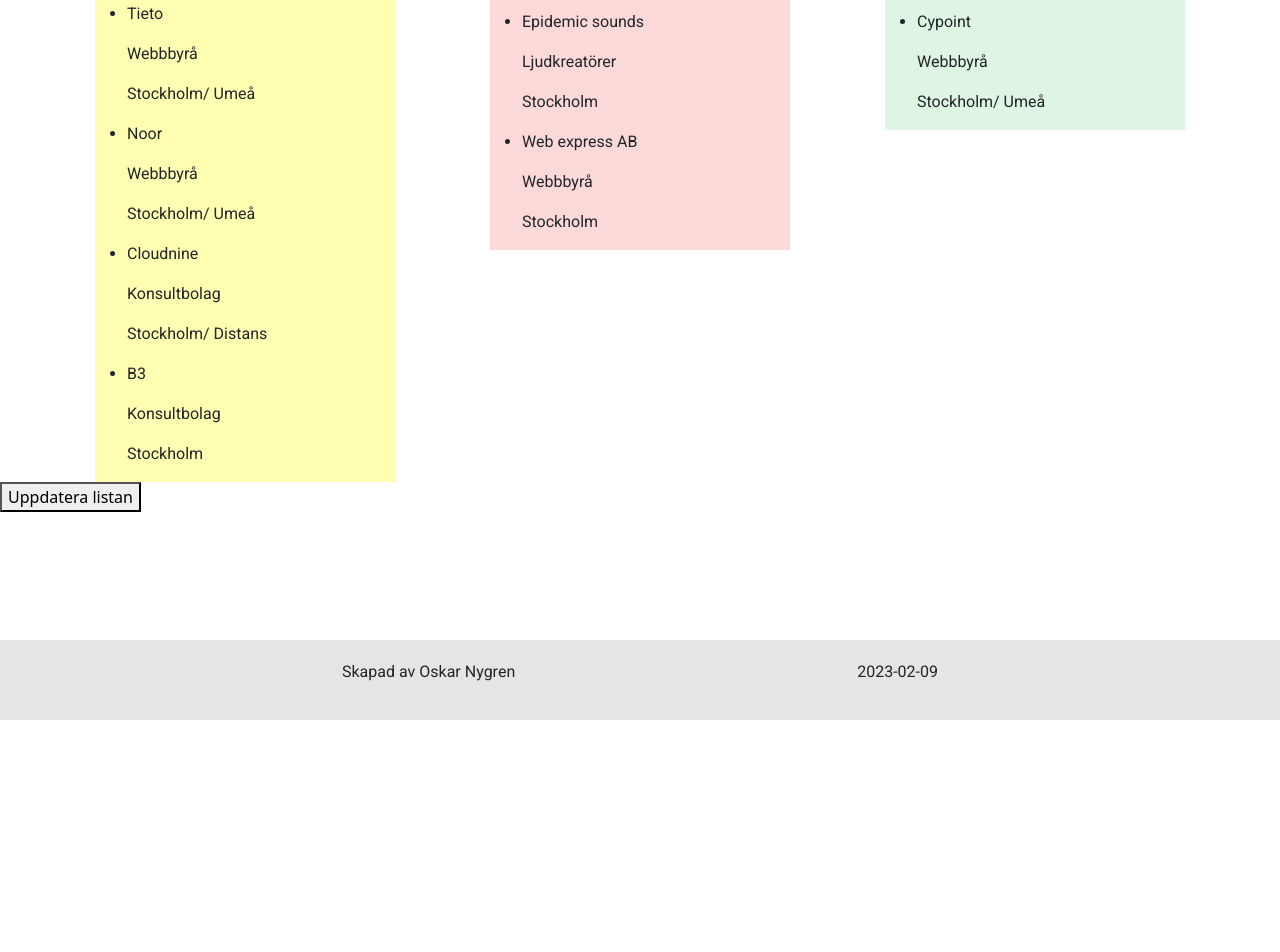
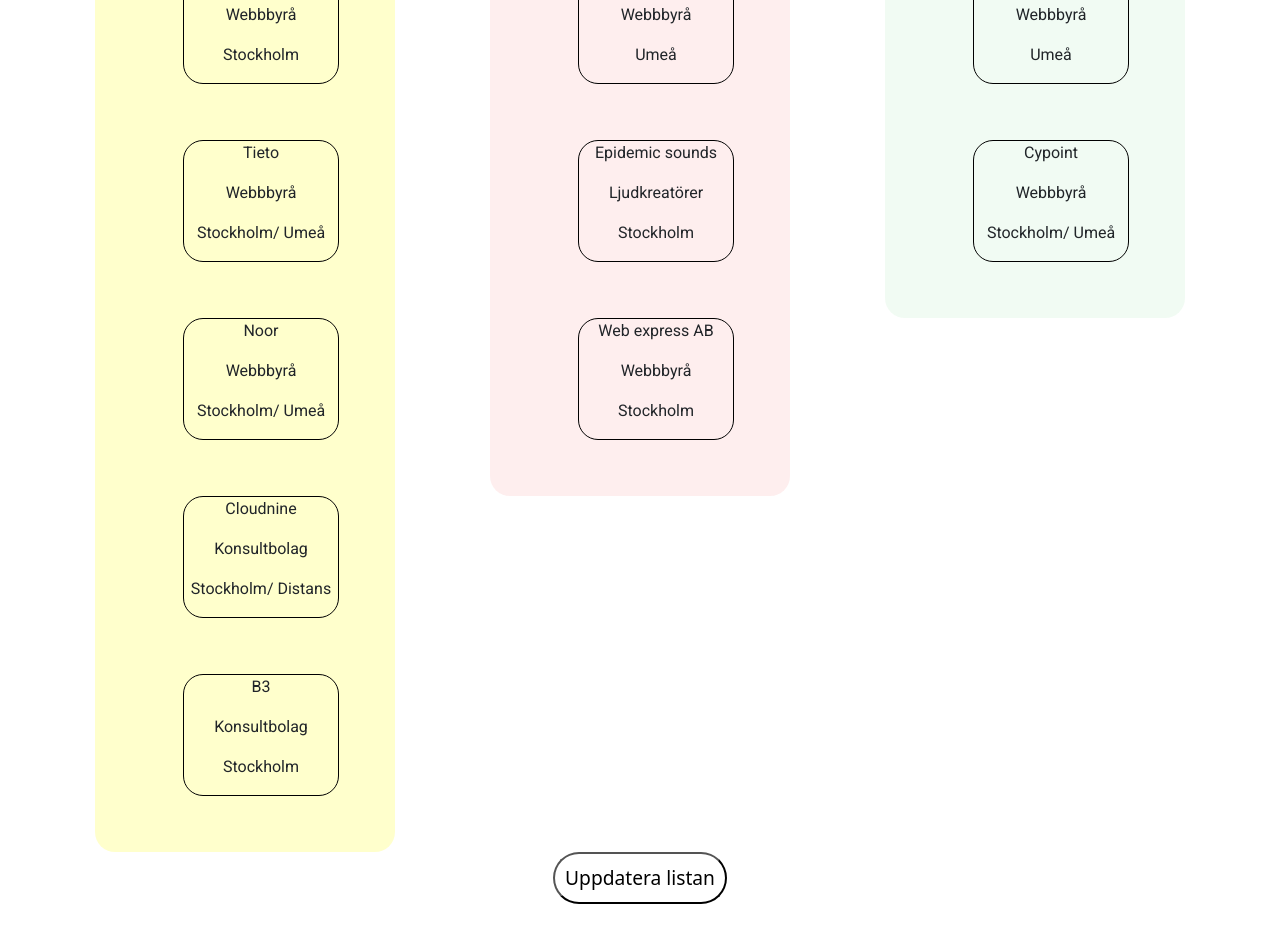
Before and after one commit to Oskarnn/LIA-listan, a Vue app in the folder project/LIA-project/: page / in a window 1280 px wide. Shown: the part 920-1872 px from the top of the page. Before the commit the page ends 1640 px from the top, so only its background shows below. Built offline with nearby package versions, Linux system fonts and the light colour scheme.

Commit message:
laptop commit

```diff
--- a/project/LIA-project/src/components/DataForm.vue
+++ b/project/LIA-project/src/components/DataForm.vue
@@ -1,12 +1,76 @@
 <script>
+export default {
+    data(){
+        return {
+            check: null,
+            formData: {
+                id:null,
+                name: null,
+                info: null,
+                location: null,
+                status: null },
+            showWarn: false,
+
+        }
+
+    },
+    watch: {
+        check(checkWas, checkIs) {
+            console.log(checkIs, checkWas )
+        }
+    }
+}
+
 </script>
 
 <template>
-    <div>
-        <ul>
-            <!-- <li v-for="company in companies">{{  }}</li> -->
-        </ul>
+     <div>
+    <h3>Här kan jag lägga till och ändra företagen i listan</h3>
+    <p>Vad vill jag göra?</p>
+  </div>
+    <form id="action">
+        <label>Lägg till?</label>
+        <input type="radio" v-model="check" value="POST">
+        <label>Ändra?</label>
+        <input type="radio" v-model="check" value="PUT">
+        <label>Ta bort?</label>
+        <input type="radio" v-model="check" value="DELETE">
+    </form>
+    <form v-if="check === 'POST'" class="post-form">
+        <label>Företagets namn</label>
+        <input type="text" v-model="formData.name">
+        <label>Företagets namn</label>
+        <input type="text" v-model="formData.info">
+        <label>Företagets namn</label>
+        <input type="text" v-model="formData.location">
+        <label>Inväntar svar</label>
+        <input type="radio" v-model="formData.status" value="Inväntar svar">
+        <label>Tackat nej</label>
+        <input type="radio" v-model="formData.status" value="Tackat nej">
+        <label>Kallad på intervju</label>
+        <input type="radio" v-model="formData.status" value="Kallad på intervju">
+
+        <input :disabled="formData.namn || formData.status == null" type="submit" value="Lägg till">
+
+    </form>
+
+    <form class="put-form" v-else-if="check === 'PUT'">
+        <input type="submit" value="Ändra">
+    </form>
+
+
+    <div class="delete-form" v-else>
+
+
+        <input v-if="showWarn === false" type="button" value="Ta bort" @click="showWarn = true">
     </div>
+    <div v-if="showWarn"><p>Är du säker att du vill radera?
+
+
+    <input  type="button" value="Avbryt" @click="showWarn = false">
+    </p></div>
+
+
 </template>
 
 <style scoped>
--- a/project/LIA-project/src/components/DataList.vue
+++ b/project/LIA-project/src/components/DataList.vue
@@ -17,16 +17,18 @@
                 fetch('/info.json')
                 .then((response) => response.json())
                 .then((result) =>  {
-                    this.companies = result})
+                    this.companies = result;
+                    })
 
             },
-        //  delete() LÄGGA IN FUNKTION FÖR ATT VISA TT LISTAN UPPDATERATS FRÅN
+        //  delete()
         }
     }
 </script>
 
 <template>
     <section :class="listClass">
+
         <div class="list" id="list-1">
             <h3>Inväntar svar</h3>
             <ul v-for="company in companies">
@@ -55,7 +57,9 @@
             </ul>
         </div>
     </section>
-    <button @click="fetch()">Uppdatera listan</button>
+    <div id="btn">
+        <button @click="fetch()">Uppdatera listan</button>
+    </div>
 </template>
 
 <style scoped>
@@ -64,23 +68,59 @@
         display: flex;
         justify-content: space-evenly;
         align-items: flex-start;
+
         margin-top: 5vh;
 
     }
 
+    ul{
+        list-style-type: none;
+
+    }
+
+    li {
+        margin: 7vh;
+        border: 1px solid black;
+        border-radius: 20px;
+
+    }
+    h3{
+        margin-top: 4vh;
+    }
+
     .list {
         min-width: 300px;
+        text-align: center;
+        border-radius: 20px;
 
     }
 
     #list-1{
-        background-color: rgba(255,255,0, 0.3);
+        background-color: rgba(255,255,0, 0.2);
 
     }
     #list-2{
-        background-color: rgba(239, 90, 90, 0.233);
+        background-color: rgba(239, 90, 90, 0.1);
     }
     #list-3{
-        background-color: rgba(118, 211, 136, 0.233);
+        background-color: rgba(118, 211, 136, 0.1);
+    }
+
+    #btn {
+       display: flex;
+       justify-content: center;
+       align-items: center;
+    }
+
+    button {
+        text-decoration: none;
+        border-radius: 30px;
+        background-color: white;
+        padding: 10px;
+        font-size: 1.2rem;
+    }
+
+    button:hover{
+        padding: 10px 15px;
     }
 </style>
--- a/project/LIA-project/src/components/Footer.vue
+++ b/project/LIA-project/src/components/Footer.vue
@@ -24,7 +24,7 @@
   display: flex;
   justify-content: space-evenly;
   align-items: center;
-  margin-top: 10%;
+  margin-top: 10vh;
   min-height: 10vh;
 }
 </style>
--- a/project/LIA-project/src/views/AboutView.vue
+++ b/project/LIA-project/src/views/AboutView.vue
@@ -3,10 +3,7 @@
 </script>
 
 <template>
-  <div class="about">
-    <h1>This is an about page</h1>
-  </div>
-  <div class="form">
+  <div>
     <DataForm/>
   </div>
 </template>
```
